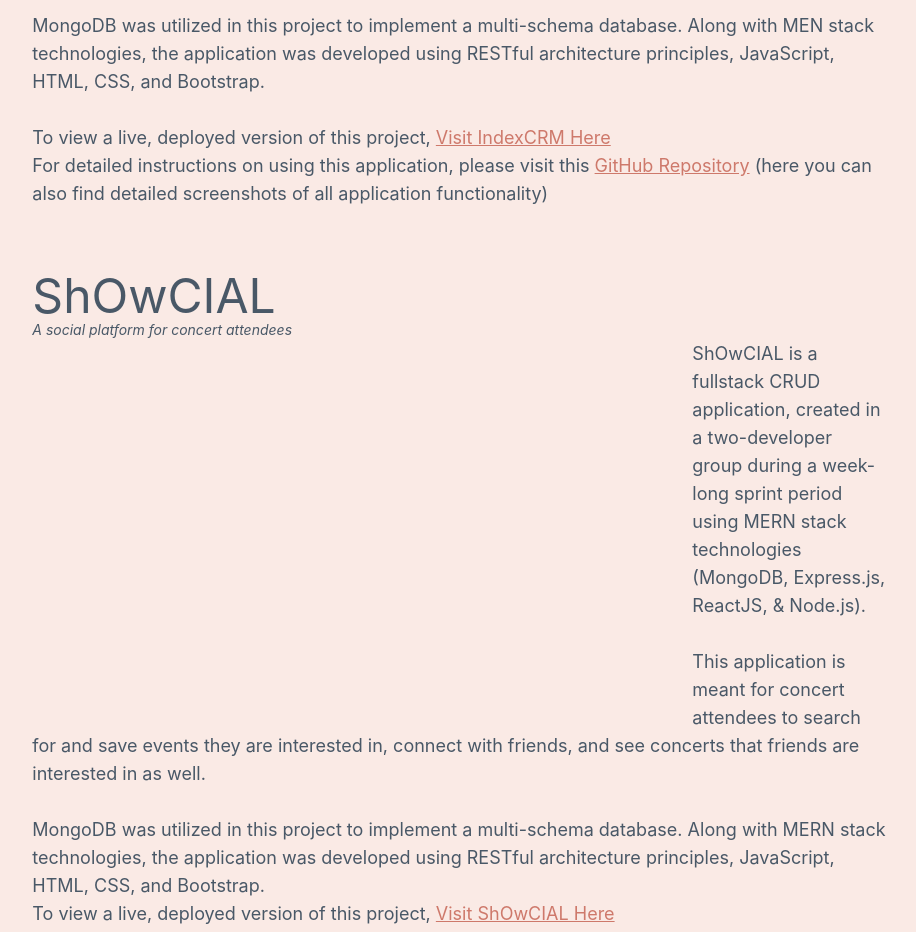
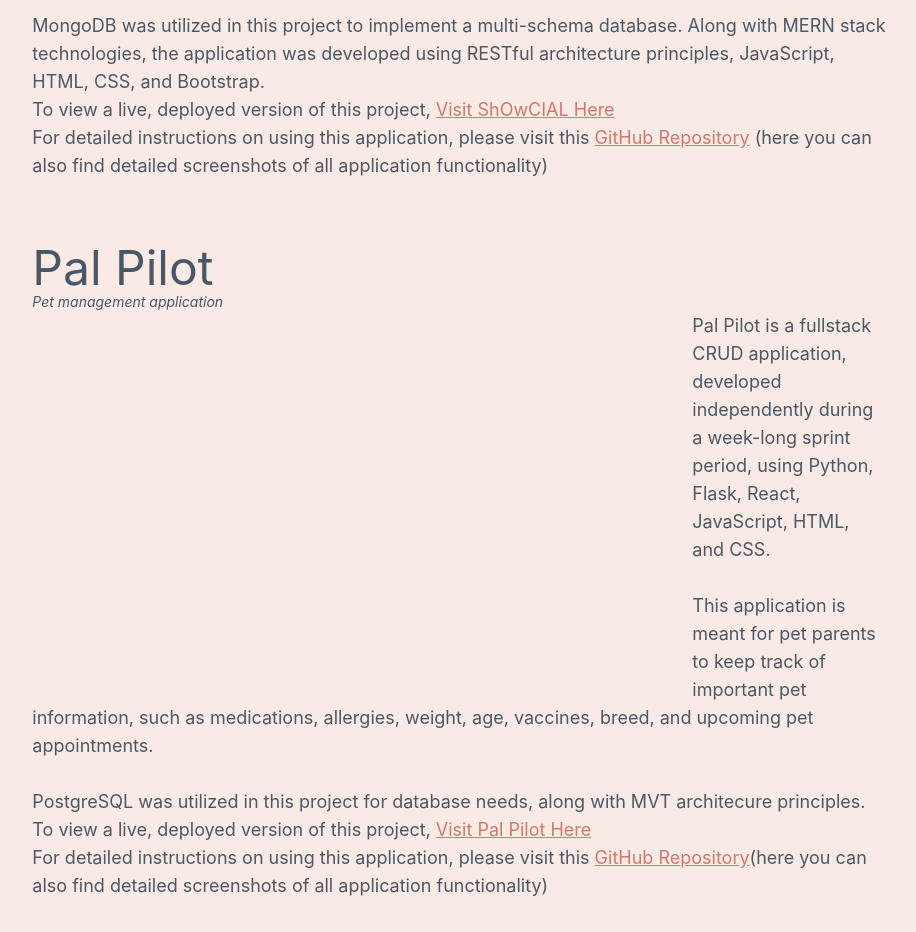
Before and after one commit to sarahpicard/portfolio, a React (Create React App) app: page /projects in a window 1280 px wide. Shown: the part 680-1612 px from the top of the page, without its empty margins (181-1097 px from the left). Built offline with nearby package versions, Linux system fonts and the light colour scheme; a web font is replaced by a local one.

Commit message:
add pal pilot to projects list

```diff
--- a/src/pages/projects/Projects.jsx
+++ b/src/pages/projects/Projects.jsx
@@ -4,6 +4,33 @@
 const Projects = () => {
   return (
     <div className='container mx-auto mt-12'>
+      <div className="mx-auto w-8/12 whole-project-container">
+        <h1 className='text-5xl'>ShOwCIAL</h1>
+        <h2 className='italic text-sm'>A social platform for concert attendees</h2>
+        <div className="float-left mr-5 mb-2 mt-2">
+          <ReactPlayer url='https://www.youtube.com/watch?v=-LQCExlJVjI' playing={true} loop={true} />
+        </div>
+        <div className="text-lg">
+          <p>ShOwCIAL is a fullstack CRUD application, created in a two-developer group during a week-long sprint period using MERN stack technologies (MongoDB, Express.js, ReactJS, & Node.js). <br /><br />This application is meant for concert attendees to search for and save events they are interested in, connect with friends, and see concerts that friends are interested in as well. </p><br />
+          <p>MongoDB was utilized in this project to implement a multi-schema database. Along with MERN stack technologies, the application was developed using RESTful architecture principles, JavaScript, HTML, CSS, and Bootstrap.</p>
+          <p>To view a live, deployed version of this project, <a className='in-text-links' href="https://nconcert-front-end.herokuapp.com/">Visit ShOwCIAL Here</a></p>
+          <p>For detailed instructions on using this application, please visit this <a className='in-text-links' href="https://github.com/sarahpicard/NConcert-front-end">GitHub Repository</a> (here you can also find detailed screenshots of all application functionality)</p>
+        </div>
+      </div>
+      <div className="mx-auto w-8/12 whole-project-container">
+        <h1 className="text-5xl">Pal Pilot</h1>
+        <h2 className="italic text-sm">Pet management application</h2>
+        <div className="float-left mr-5 mb-2 mt-2">
+          <ReactPlayer url='https://www.youtube.com/watch?v=nwRzxvTyQ9I' playing={true} loop={true} />
+        </div>
+        <div className="text-lg">
+          <p>Pal Pilot is a fullstack CRUD application, developed independently during a week-long sprint period, using Python, Flask, React, JavaScript, HTML, and CSS. <br /><br />
+          This application is meant for pet parents to keep track of important pet information, such as medications, allergies, weight, age, vaccines, breed, and upcoming pet appointments. </p><br />
+          <p>PostgreSQL was utilized in this project for database needs, along with MVT architecure principles.</p>
+          <p>To view a live, deployed version of this project, <a className='in-text-links' href="https://pal-pilot.netlify.app/">Visit Pal Pilot Here</a></p>
+          <p>For detailed instructions on using this application, please visit this <a className='in-text-links' href="https://github.com/sarahpicard/pal-pilot-react">GitHub Repository</a>(here you can also find detailed screenshots of all application functionality)</p>
+        </div>
+      </div>
       <div className='w-8/12 mx-auto whole-project-container'>
         <h1 className='text-5xl'>IndexCRM</h1>
         <h2 className='italic text-sm'>A customer relationship management application</h2>
@@ -18,19 +45,6 @@
           <p>For detailed instructions on using this application, please visit this <a className="in-text-links" href="https://github.com/sarahpicard/crm-system">GitHub Repository</a> (here you can also find detailed screenshots of all application functionality)</p>
         </div>
       </div>
-      <div className="mx-auto w-8/12 whole-project container">
-        <h1 className='text-5xl'>ShOwCIAL</h1>
-        <h2 className='italic text-sm'>A social platform for concert attendees</h2>
-        <div className="float-left mr-5 mb-2 mt-2">
-          <ReactPlayer url='https://www.youtube.com/watch?v=-LQCExlJVjI' playing={true} loop={true} />
-        </div>
-        <div className="text-lg">
-          <p>ShOwCIAL is a fullstack CRUD application, created in a two-developer group during a week-long sprint period using MERN stack technologies (MongoDB, Express.js, ReactJS, & Node.js). <br /><br />This application is meant for concert attendees to search for and save events they are interested in, connect with friends, and see concerts that friends are interested in as well. </p><br />
-          <p>MongoDB was utilized in this project to implement a multi-schema database. Along with MERN stack technologies, the application was developed using RESTful architecture principles, JavaScript, HTML, CSS, and Bootstrap.</p>
-          <p>To view a live, deployed version of this project, <a className='in-text-links' href="https://nconcert-front-end.herokuapp.com/">Visit ShOwCIAL Here</a></p>
-          <p>For detailed instructions on using this application, please visit this <a className='in-text-links' href="https://github.com/sarahpicard/NConcert-front-end">GitHub Repository</a> (here you can also find detailed screenshots of all application functionality)</p>
-        </div>
-      </div>
     </div>
   )
 }
```
